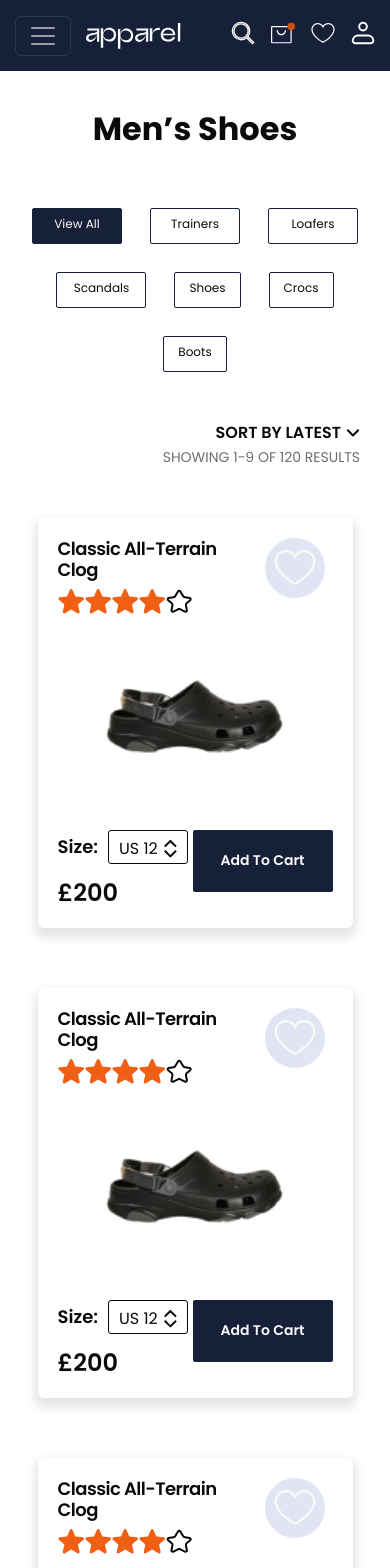
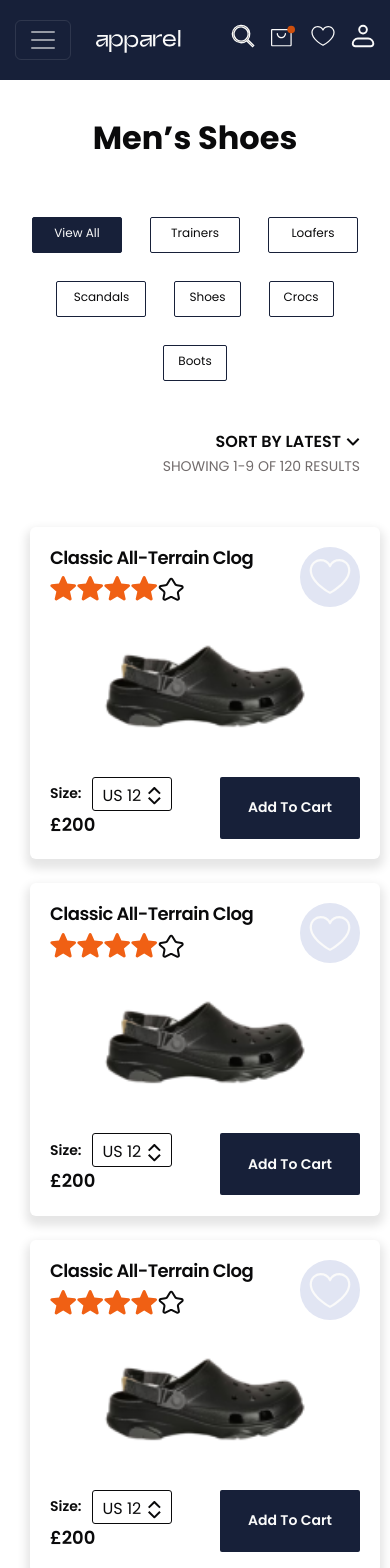
Before and after one commit to steffieMD/hng-task-apparel-app, a React (Vite) app: page / in a window 390 px wide. Shown: the top 1568 px of the page. Built offline with nearby package versions, Linux system fonts and the light colour scheme.

Commit message:
Update Product page

```diff
--- a/src/Footer.jsx
+++ b/src/Footer.jsx
@@ -8,6 +8,7 @@
 import googlePayIcon from "./assets/svg/Google Pay.svg";
 import payoonerIcon from "./assets/svg/Payoneer.svg";
 import paypalIcon from "./assets/svg/PayPal.svg";
+import rightArrow from "./assets/svg/right-arrow.svg";
 
 export default function Footer() {
   return (
@@ -50,7 +51,9 @@
             </span>
             <div className="email-bar">
               <input type="email" name="" id="" placeholder="Email Address" />
-              <button>&gt;</button>
+              <button>
+                <img src={rightArrow} alt="" />
+              </button>
             </div>
             <div className="download-text">
               DOWNLOAD AND SHOP FASTER WITH THE APP
--- a/src/styles/cart-page.css
+++ b/src/styles/cart-page.css
@@ -68,6 +68,7 @@
   font-weight: 600;
   line-height: 21.6px;
   padding-left: 10px;
+  margin-bottom: 16px;
 }
 
 .cart .item-image {
@@ -101,7 +102,7 @@
 .item-info {
   display: flex;
   flex-direction: column;
-  gap: 10px;
+  gap: 3px;
 }
 
 .item-info .name {
@@ -137,7 +138,6 @@
   display: flex;
   flex-direction: column;
   justify-content: space-between;
-  padding: 10px;
 }
 
 .price-quantity .price {
@@ -146,6 +146,7 @@
   line-height: 28.8px;
   color: var(--Base-Base_Black);
   text-align: end;
+  margin: 0px;
 }
 .name-settings div {
   display: none;
--- a/src/styles/navbar-footer.css
+++ b/src/styles/navbar-footer.css
@@ -33,8 +33,9 @@
 
 .navbar {
   background-color: #172039 !important;
-  padding: 24px !important;
+  padding: 0 24px !important;
   flex-wrap: nowrap !important;
+  height: 80px !important;
 }
 
 .navbar a {
@@ -153,6 +154,7 @@
 .payment-options {
   display: flex;
   justify-content: space-between;
+  margin-bottom: 41px;
 }
 
 .payment-icons img {
@@ -226,8 +228,13 @@
   font-size: 14px;
   font-weight: 400;
   line-height: 16.8px;
+
+  padding: 14px;
+  background-color: var(--Primary_Primary100);
+}
+
+.email-bar input::placeholder {
   color: var(--Primary_Primary400);
-  padding: 10px;
 }
 
 .email-bar button {
@@ -239,6 +246,10 @@
   border: 2px solid #172039;
   color: var(--Primary_Primary100);
   font-size: 18px;
+  display: inline-flex;
+  justify-content: center;
+  align-items: center;
+  flex-wrap: wrap;
 }
 
 .download-text {
@@ -320,11 +331,6 @@
     width: 110px !important;
   }
 
-  .nav-icons {
-    justify-self: start;
-    align-self: start;
-  }
-
   .nav-icons img {
     width: 24px;
     height: 24px;
@@ -356,36 +362,18 @@
   .payment-options {
     justify-content: center;
     gap: 6.4px;
-    padding-bottom: 10px;
+    margin-bottom: 9.4px;
   }
 }
 
 /* Tablet */
-@media only screen and (min-width: 601px) and (max-width: 1224px) {
+@media only screen and (min-width: 601px) and (max-width: 992px) {
   .main-footer {
     padding: 60px 30px 15px 30px;
   }
 
   .footer-links-div div a {
     font-size: 12px;
-  }
-
-  .navbar .container-fluid {
-    display: block !important;
-    padding-left: 0px;
-  }
-
-  .magIcon {
-    display: block !important;
-  }
-
-  .homePage {
-    padding-left: 25px !important;
-  }
-
-  .nav-icons {
-    justify-self: start;
-    align-self: start;
   }
 
   .shoe-options {
@@ -418,3 +406,22 @@
     font-size: 10px;
   }
 }
+
+@media only screen and (max-width: 992px) {
+  .navbar .container-fluid {
+    display: block !important;
+    padding-left: 0px;
+  }
+
+  .magIcon {
+    display: block !important;
+  }
+
+  .homePage {
+    padding-left: 25px !important;
+  }
+
+  .navbar a {
+    font-size: 14px !important;
+  }
+}
--- a/src/styles/productlist-page.css
+++ b/src/styles/productlist-page.css
@@ -107,20 +107,19 @@
 .productListSection {
   margin-top: 50px;
   display: flex;
+  width: 100%;
 }
 .productListSection .listProduct {
-  display: flex;
-  flex-wrap: wrap;
-  row-gap: 60px;
-  column-gap: 60px;
-  justify-content: center;
-  align-items: center;
+  width: 100%;
+  display: grid;
+  grid-template-columns: repeat(auto-fit, minmax(350px, 1fr));
+  row-gap: 24px;
+  column-gap: 70px;
+  /* justify-content: center;
+  align-items: center; */
 }
 
 .listProduct .item {
-  width: 360px;
-  height: 410px;
-  /* border: 1px solid red; */
   box-shadow: 0 6px 10px 4px rgba(0, 0, 0, 0.1);
   border-radius: var(--Spacings);
   padding: 20px;
@@ -128,6 +127,7 @@
   flex-direction: column;
   justify-content: space-between;
   cursor: pointer;
+  width: 100%;
 }
 
 .listProduct .item .img-div {
@@ -145,8 +145,8 @@
 }
 
 .item-title {
-  display: grid;
-  grid-template-columns: 0.8fr 0.3fr;
+  display: flex;
+  justify-content: space-between;
 }
 
 .item-name-rating h2 {
@@ -169,8 +169,9 @@
 }
 
 .price-size-cart {
-  display: grid;
-  grid-template-columns: repeat(2, 1fr);
+  display: flex;
+  justify-content: space-between;
+  gap: 10px;
 }
 
 .size-div {
@@ -229,7 +230,7 @@
   font-weight: 600;
   line-height: 28.8px;
   text-align: left;
-  margin-top: 15px;
+  /* margin-top: 15px; */
 }
 
 .bottom-page-direction {
@@ -334,6 +335,14 @@
     justify-content: center;
   }
 
+  .price {
+    font-size: 18px;
+  }
+
+  span.size {
+    font-size: 14px;
+  }
+
   .shoe-options {
     font-size: 12px;
     padding-bottom: 10px;
@@ -344,6 +353,10 @@
   .shoe-options:nth-child(4) {
     width: 90px;
     text-align: center;
+  }
+
+  .price-size-cart {
+    gap: 20px;
   }
 
   .shoe-options:nth-child(7) {
@@ -360,11 +373,12 @@
   }
 
   .productListSection {
-    max-width: 315px;
+    max-width: 100%;
   }
 
   .productListSection .listProduct {
-    row-gap: 60px;
+    row-gap: 24px;
+    flex-basis: 100%;
   }
 
   .bottom-page-direction {
@@ -376,7 +390,8 @@
   }
 
   .listProduct .item {
-    max-width: 315px;
+    /* max-width: 315px; */
+    flex-basis: 30%;
   }
 
   .addCart {
@@ -396,7 +411,8 @@
 /* Tablet */
 @media only screen and (min-width: 601px) and (max-width: 1224px) {
   .productListSection .listProduct {
-    row-gap: 60px;
+    row-gap: 24px;
+    column-gap: 20px;
   }
 
   .product-list-container {
@@ -404,8 +420,8 @@
   }
 
   .listProduct .item {
-    width: 339px;
-    height: 400px;
+    /* width: 339px; */
+    min-height: 400px;
     margin: 0 auto;
   }
 
@@ -426,3 +442,15 @@
     width: 55%;
   }
 }
+
+@media only screen and (max-width: 1240px) {
+  .productListSection .listProduct {
+    column-gap: 40px;
+  }
+}
+
+@media only screen and (min-width: 651px) and (max-width: 840px) {
+  .listProduct .item {
+    width: 80%;
+  }
+}
```
Also changed, not shown: src/assets/svg/right-arrow.svg (added).
